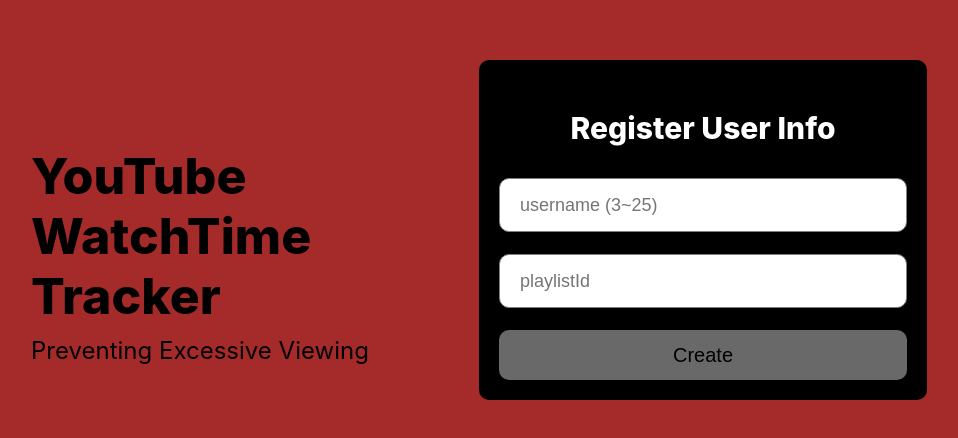
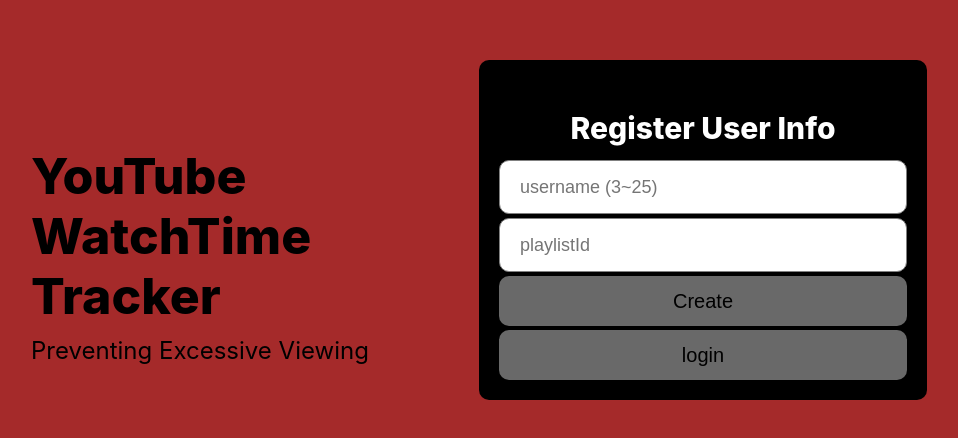
Before and after one commit to muizu555/team12-front, a React (Create React App) app: page /register in a window 1280 px wide. Shown: the part 170-608 px from the top of the page, without its empty margins (161-1119 px from the left). Built offline with nearby package versions, Linux system fonts and the light colour scheme.

Commit message:
ログインボタンの作成

```diff
--- a/src/pages/home/Home.jsx
+++ b/src/pages/home/Home.jsx
@@ -1,12 +1,9 @@
 import React from "react";
-import Topbar from "../../components/topbar/Topbar";
 import "./Home.css";
 
 export default function Home() {
     return (
       <>
-        <Topbar />
-
         <header id="header">
           <a href="/">Youtube WatchTime Tracker</a>
         </header>
--- a/src/pages/register/Regiser.jsx
+++ b/src/pages/register/Regiser.jsx
@@ -56,6 +56,7 @@
                       ref={playlistId}
                     />
                     <button className="registerButton" type="submit">Create</button>
+                    <button className="registerButton" onClick={() => navigate("/")}>login</button>
                 </form>
             </div>
         </div>
```
